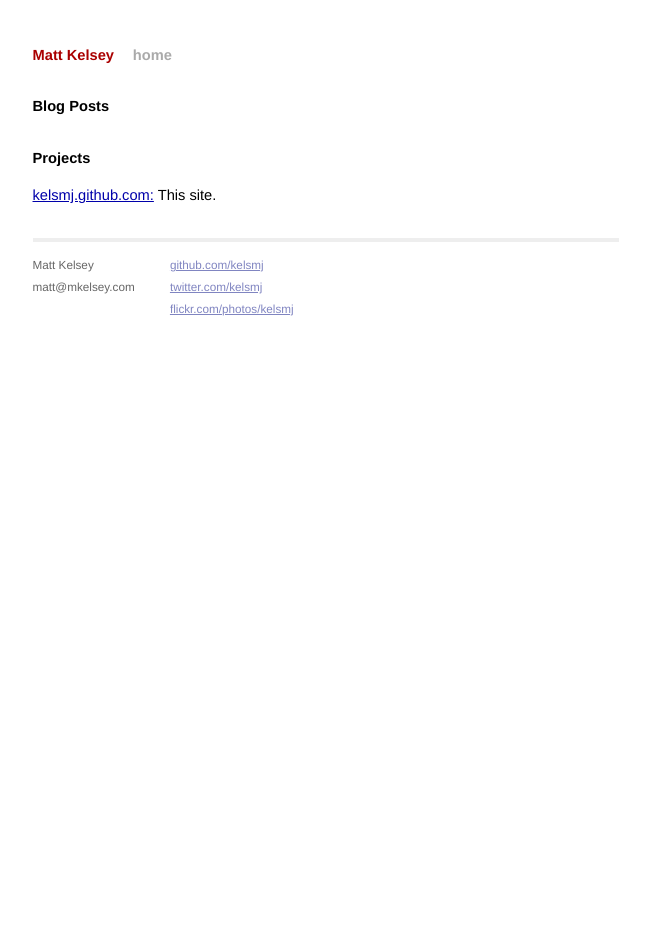
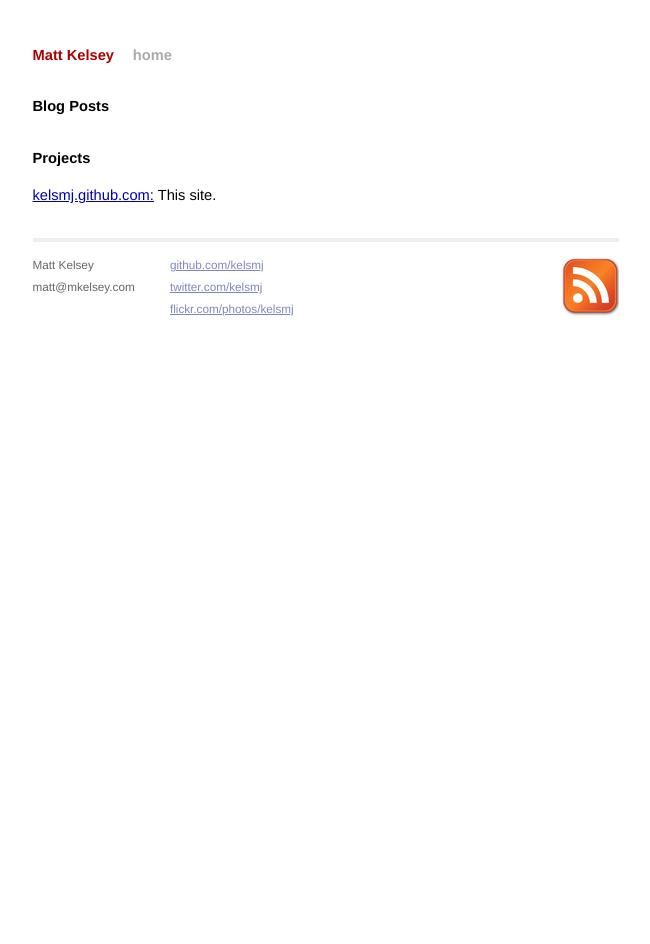
Before and after one commit to kelsmj/oldkelsmj.github.com, a Jekyll site: the page built from index.html, in a window 1280 px wide. Shown: the whole page, without its empty margins (314-964 px from the left). Built offline with Jekyll 4.4.1, drawn with Linux system fonts in a browser that asks for light colours; Markdown is read by kramdown in place of the engine named in the settings.

```diff
--- a/_layouts/default.html
+++ b/_layouts/default.html
@@ -37,11 +37,11 @@
 						<a href="http://twitter.com/kelsmj/">twitter.com/kelsmj</a><br />
 						<a href="http://flickr.com/photos/kelsmj/">flickr.com/photos/kelsmj</a>
 					</p>
-				</div><!--<div class="rss">
-	  <a href="http://feeds.feedburner.com/tom-preston-werner">
+				</div><div class="rss">
+	  <a href="http://feeds.feedburner.com/MattKelsey">
 		<img src="/images/rss.png" alt="Subscribe to RSS Feed" />
 	  </a>
-	</div>-->
+	</div>
 			</div>
 		</div><script type="text/javascript">
 //<![CDATA[
```
